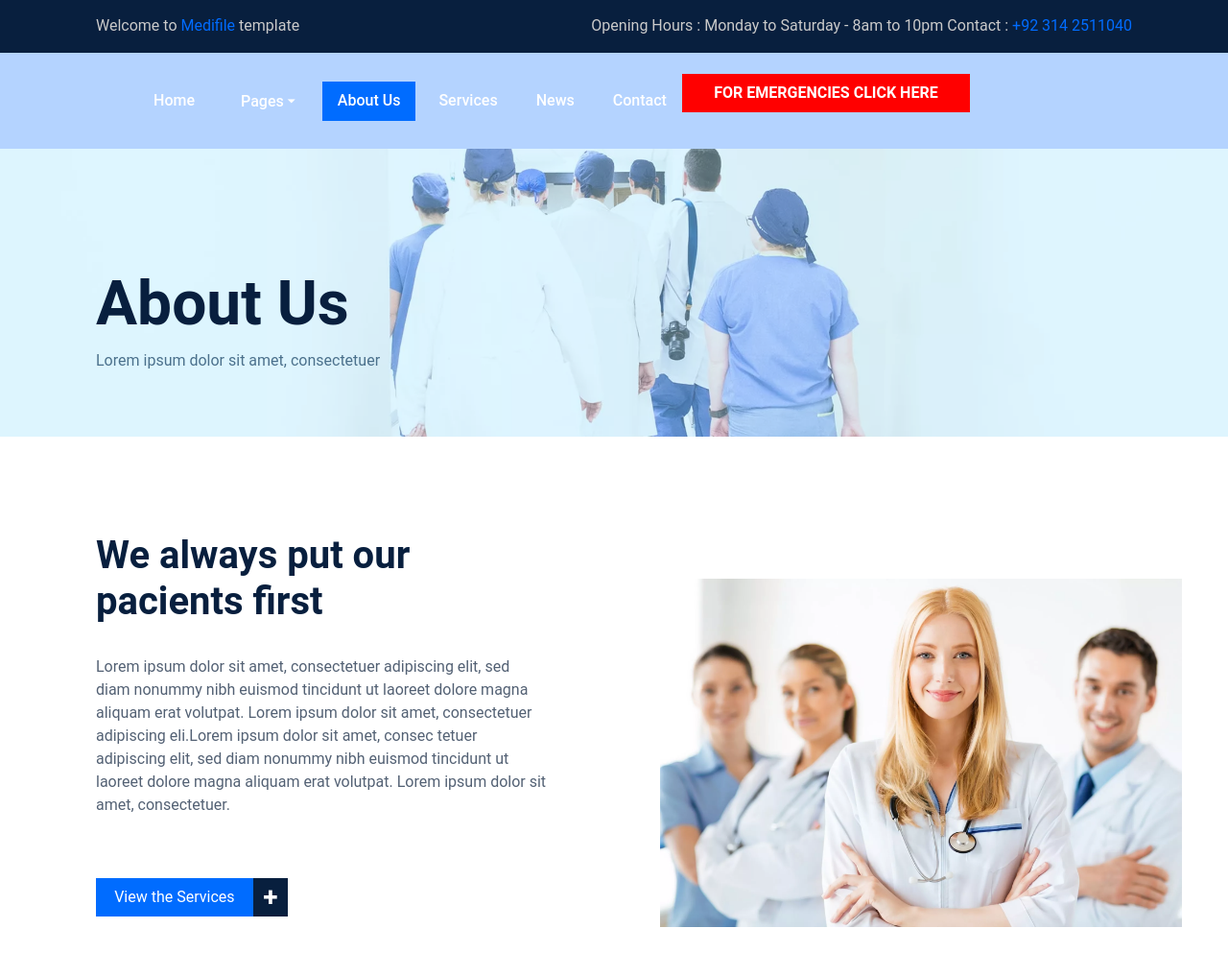
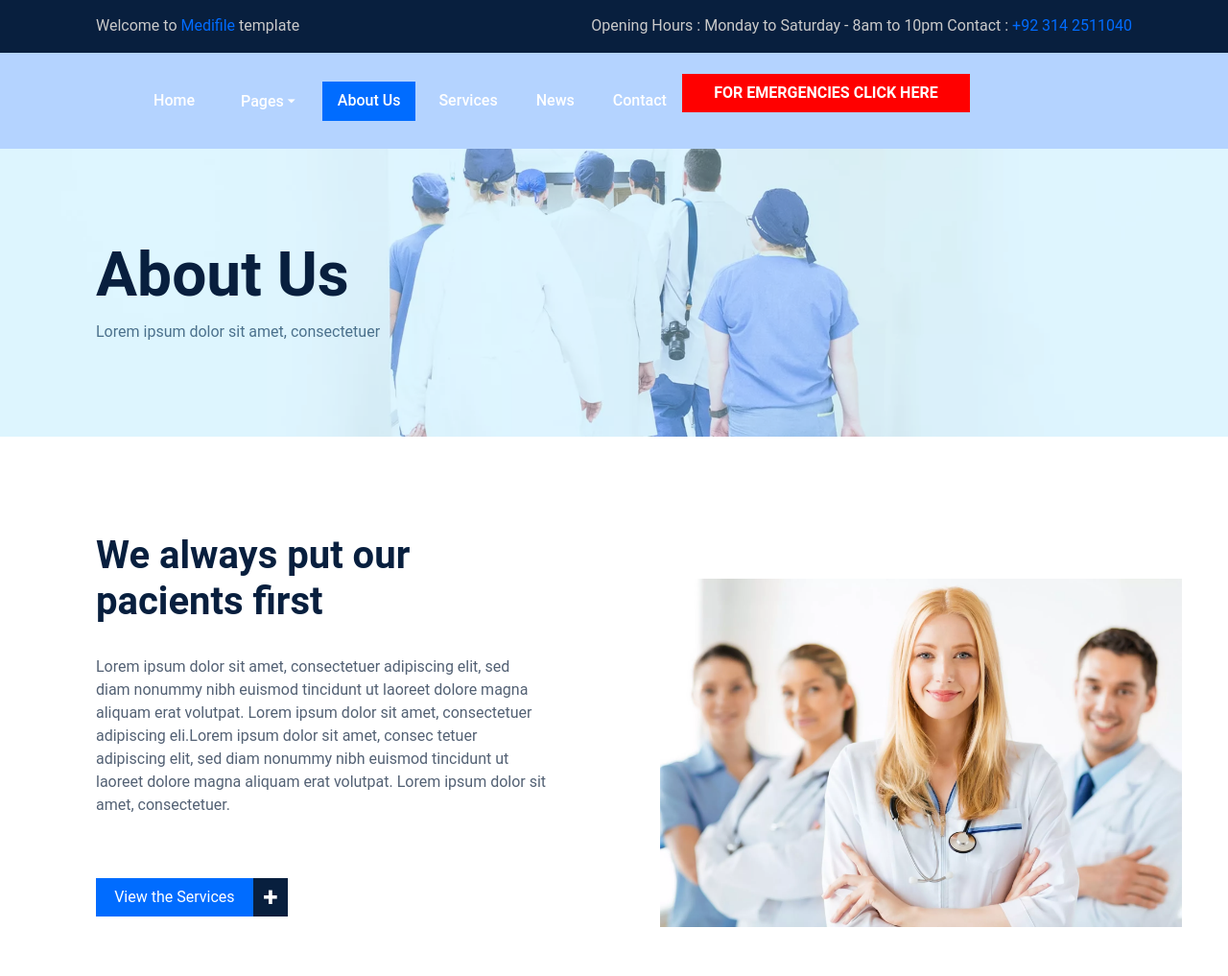
Before and after one commit to DeveloperInsharah/Medilife-Health-Care-Website, a plain HTML site: page assets/files/About.html in a window 1280 px wide. Shown: the top 1017 px of the page at 96% size. Drawn offline with nearby package versions, Linux system fonts and the light colour scheme.

Commit message:
Update About.html

```diff
--- a/assets/files/About.html
+++ b/assets/files/About.html
@@ -75,7 +75,7 @@
       <div class="about-before w-100" data-aos="zoom-in" style="height: 300px !important;background-image: url(../img/breadcumb1.jpg);background-repeat: no-repeat;background-position: center;background-size: cover;">
         &nbsp;
         <h1 class="ms-5  mt-5 position-relative fw-bold" data-aos="fade-up"
-        data-aos-duration="3000" style="margin-left: 100px !important;color: #081F3E;font-size: 4rem;z-index: 5 !important;margin-top: 100px !important;">About Us</h1>
+        data-aos-duration="3000" style="margin-left: 100px !important;color: #081F3E;font-size: 4rem;z-index: 5 !important;margin-top: 70px !important;">About Us</h1>
         <p class="ms-5 " data-aos="fade-up"
         data-aos-duration="3000" style="color: #081F3E;margin-left: 100px !important;">Lorem ipsum dolor sit amet, consectetuer</p>
       </div>
```
